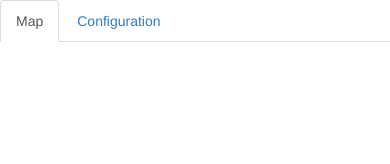
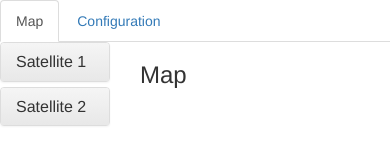
Before and after one commit to yandzee/se-lab2, a website: page client/index.html in a window 390 px wide. Drawn offline with nearby package versions, Linux system fonts and the light colour scheme.

Commit message:
wip(client): add map layout

```diff
--- a/client/core.css
+++ /dev/null
@@ -1,6 +0,0 @@
-@media screen {
-	body {
-		margin: 0;
-		padding: 0;
-	}
-}
--- a/client/index.js
+++ b/client/index.js
@@ -18,3 +18,5 @@ $('#navigation a').click(e => {
   $(container).load(page);
   $(this).tab('show');
 });
+
+$('a[href="#map-tab"]').click();
--- a/client/map-tab.html
+++ b/client/map-tab.html
@@ -1,4 +1,40 @@
-<h3 id='ydz'>ydz was here</h3>
+<div class="row">
+	<div class="col-xs-4">
+		<div class="panel-group" id="accordion">
+			<div class="panel panel-default">
+				<div class="panel-heading" id="headingOne">
+					<h4 class="panel-title">
+						<a data-toggle="collapse" data-parent="#accordion" href="#collapseOne">
+							Satellite 1
+						</a>
+					</h4>
+				</div>
+				<div id="collapseOne" class="panel-collapse collapse">
+					<div class="panel-body">
+						Info 1
+					</div>
+				</div>
+			</div>
+			<div class="panel panel-default">
+				<div class="panel-heading" id="headingTwo">
+					<h4 class="panel-title">
+						<a class="collapsed" data-toggle="collapse" data-parent="#accordion" href="#collapseTwo">
+							Satellite 2
+						</a>
+					</h4>
+				</div>
+				<div id="collapseTwo" class="panel-collapse collapse" >
+					<div class="panel-body">
+						Info 2
+					</div>
+				</div>
+			</div>
+		</div>
+	</div>
+	<div class="col-xs-8">
+		<h3>Map</h3>
+	</div>
+</div>
 
 <script type="text/javascript">
     $.cachedScript('map.js');
--- a/client/map.js
+++ b/client/map.js
@@ -1,9 +1,7 @@
 'use strict';
 
 $(() => {
-  console.log('in map.js');
-
-  $('#ydz').click(e => {
-    $(e.target).text('ydz is here');
+  $('div.panel a').click(e => {
+    // set panel-primary to selected
   });
 });
--- a/client/styles/core.css
+++ b/client/styles/core.css
@@ -0,0 +1,6 @@
+@media screen {
+	body {
+		margin: 0;
+		padding: 0;
+	}
+}
```
